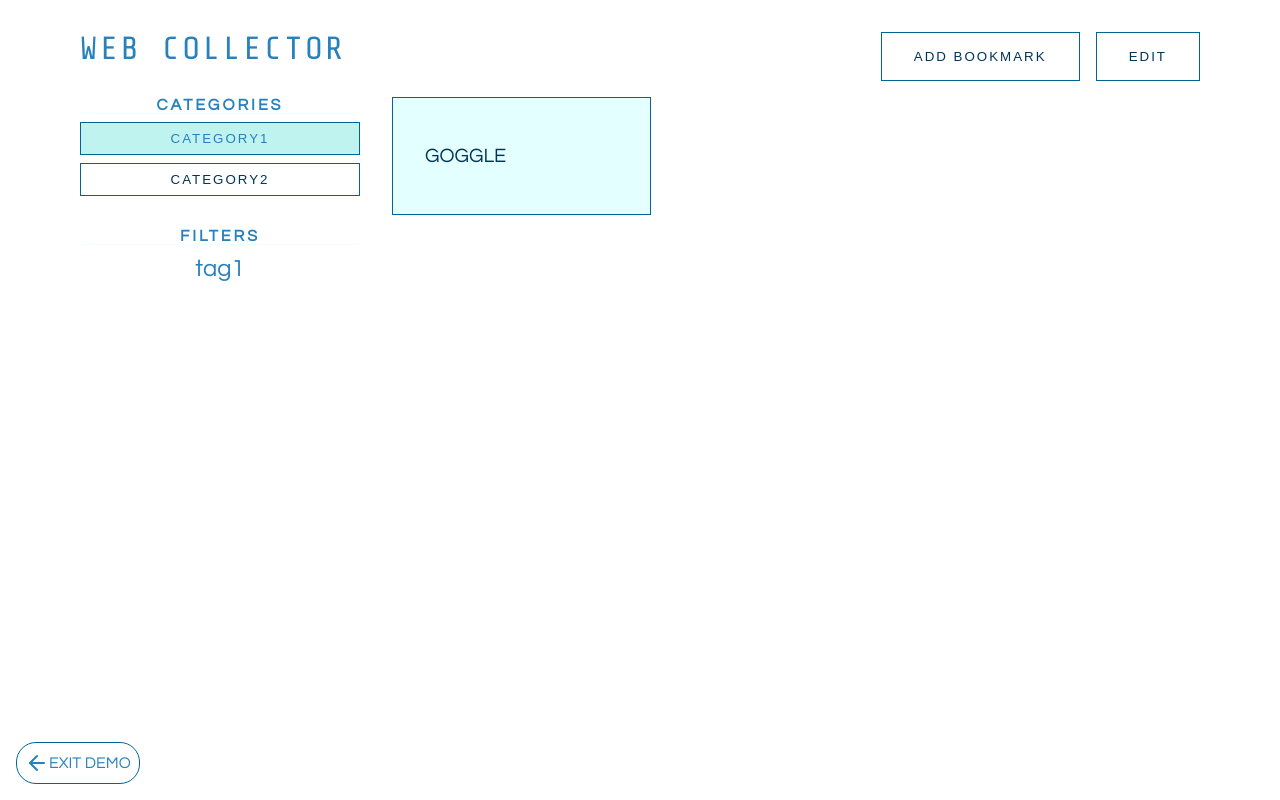
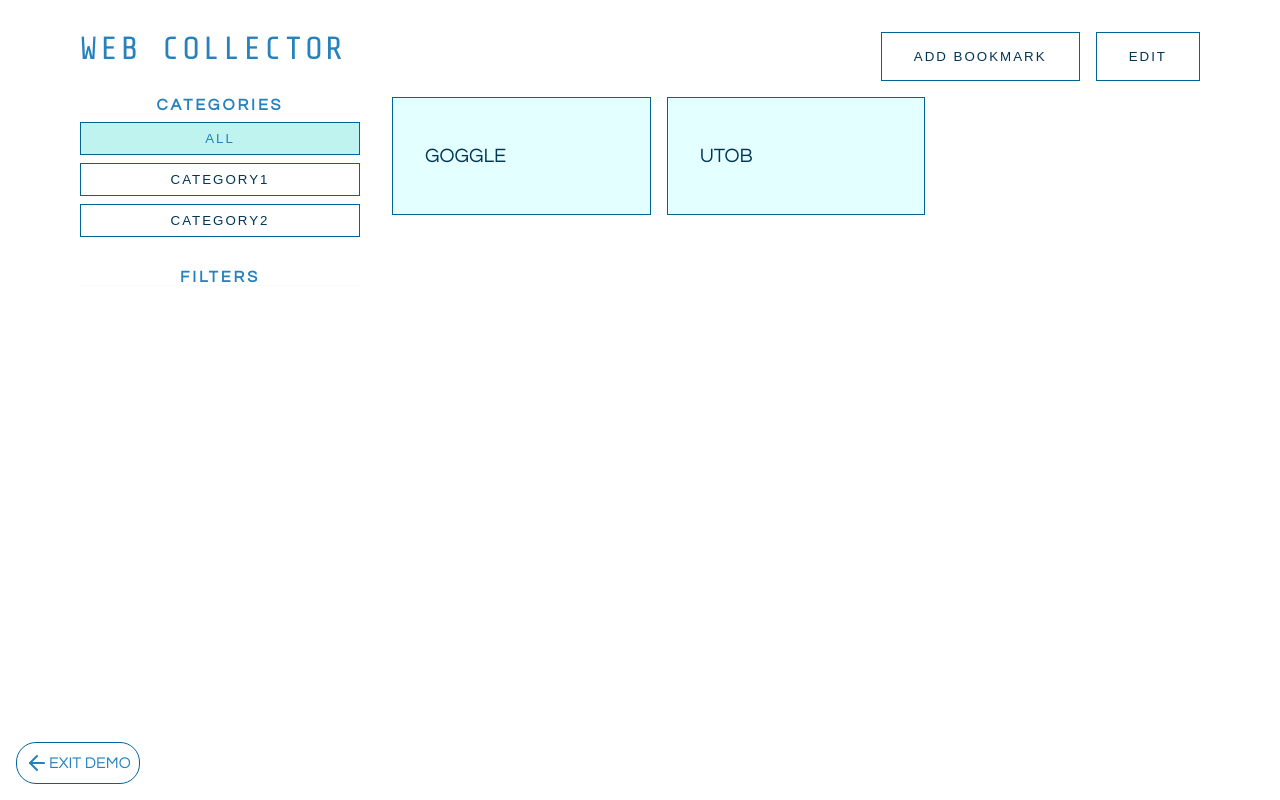
Before and after one commit to mistyb01/web-collector, a React (Create React App) app: page /#/demo in a window 1280 px wide. Built offline with nearby package versions, Linux system fonts and the light colour scheme.

Commit message:
added a default all category on ui

```diff
--- a/src/Bookmarks.tsx
+++ b/src/Bookmarks.tsx
@@ -10,7 +10,10 @@ interface Props {
 
 // React.FC<Props> specifies that Bookmarks is a functional component.
 export const Bookmarks: React.FC<Props> = (props) => {
-  let filteredBookmarks = props.bookmarkData.filter((bookmark) => bookmark.category === props.category);
+  let filteredBookmarks = props.bookmarkData;
+  if (props.category !== 'all') {
+   filteredBookmarks = props.bookmarkData.filter((bookmark) => bookmark.category === props.category);
+  }
   if (props.tag !== 'all') {
     filteredBookmarks = filteredBookmarks.filter((bookmark) => bookmark.tag === props.tag)
   }
--- a/src/Home.tsx
+++ b/src/Home.tsx
@@ -14,9 +14,9 @@ interface Props {
 
 export const Home: React.FC<Props> = (props) => {
 
+  const [category, setCategory] = useState('all');
+  const [tag, setTag] = useState('all');
   const categoryList = Array.from(new Set(props.bookmarkData.map(bookmark => bookmark.category)));
-  const [category, setCategory] = useState(categoryList[0]);
-  const [tag, setTag] = useState('all');
 
   function handleCategoryChange(e: React.MouseEvent<HTMLButtonElement>) {
     setCategory(e.currentTarget.id);
@@ -62,7 +62,7 @@ export const Home: React.FC<Props> = (props) => {
     <div className="filter-menu">
         <h3 className="filter-menu__header">categories</h3>
             <Categories
-            categoryList={categoryList}
+            categoryList={['all', ...categoryList]}
             category={category}
             handleCategoryChange={handleCategoryChange}/>
 
@@ -76,7 +76,7 @@ export const Home: React.FC<Props> = (props) => {
     <Bookmarks bookmarkData={props.bookmarkData} category={category} tag={tag}/>
     </main> :
     <div className="first-screen page-container vertical-space">
-      <h2>add your first bookmark!</h2>
+      <h2>save your first bookmark!</h2>
       <p>This page will show your bookmarks, <br/>along with categories and tags to sort them by.</p>
       <div className="horizontal-space">
         <Link to='/add'><button className="form-button">add bookmark</button></Link>
```
